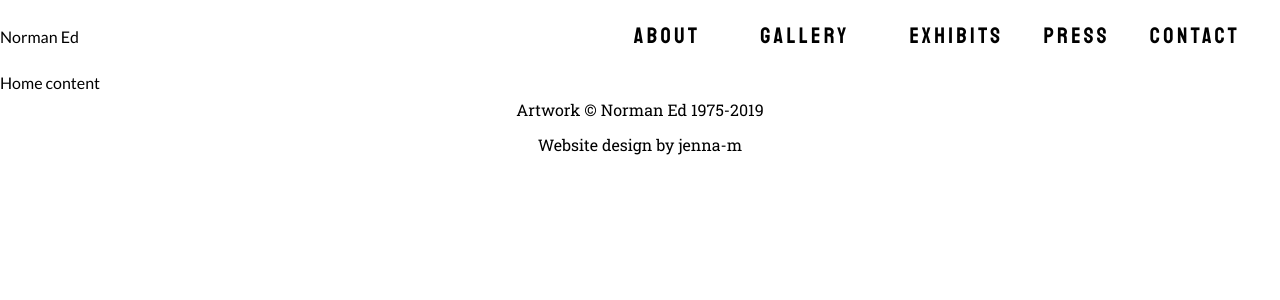
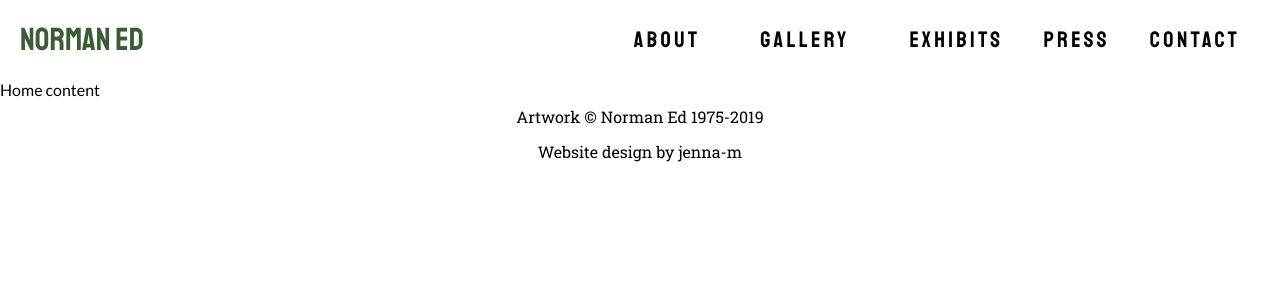
Before and after one commit to jenna-m/norman-ed, a React (Create React App) app in the folder client/: page / in a window 1280 px wide. Shown: the top 300 px of the page. Built offline with nearby package versions, Linux system fonts and the light colour scheme.

Commit message:
Update navbar.js
Change logo link

```diff
--- a/client/src/components/navbar.js
+++ b/client/src/components/navbar.js
@@ -6,11 +6,11 @@ class Navbar extends React.Component {
         return (
             <div className="navbar" role="navigation" aria-label="Main">
                 <div className="logo">
-                    Norman Ed
+                    <NavLink to="/">Norman Ed</NavLink>
                 </div>
                 <ul className="menu">
                     <li>
-                        <li className="menu-category"><NavLink to="/">About</NavLink></li>
+                        <li className="menu-category"><NavLink to="/bio">About</NavLink></li>
                         <ul className="dropdown">
                             <li className="sublink"><NavLink to="/bio">Biography</NavLink></li>
                             <li className="sublink"><NavLink to="/artist-statement">Artist Statement</NavLink></li>
```
